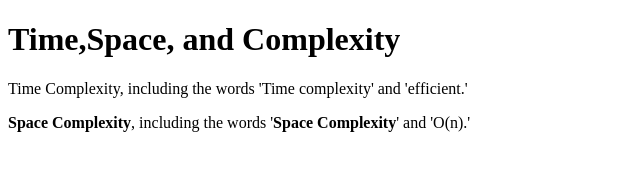
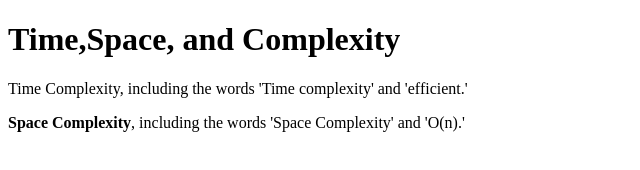
Before and after one commit to acciojob/time-and-space-complexity-Areddulanaveenkumar, a website: page main.html in a window 1280 px wide. Shown: the full height of the page, 0-640 px from the left. Drawn offline with Linux system fonts and the light colour scheme.

Commit message:
created a submission

```diff
--- a/main.html
+++ b/main.html
@@ -9,7 +9,7 @@
 <body>
     <h1>Time,Space, and Complexity</h1>
     <p>Time Complexity, including the words 'Time complexity' and 'efficient.'</p>
-    <p><b>Space Complexity</b>, including the words '<b>Space Complexity</b>' and 'O(n).'</p>
+    <p><b>Space Complexity</b>, including the words 'Space Complexity' and 'O(n).'</p>
 </body>
 
 </body>
```
